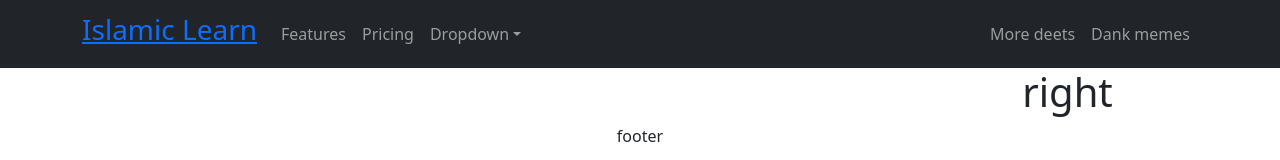
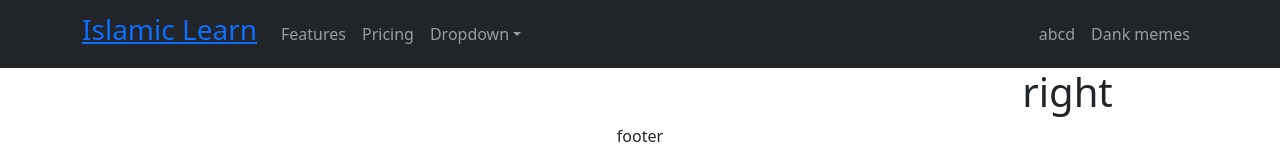
Before and after one commit to arifulsinbad/islamic-learn, a React (Create React App) app: page / in a window 1280 px wide. Shown: the top 160 px of the page. Built offline with nearby package versions, Linux system fonts and the light colour scheme.

Commit message:
commit 7

```diff
--- a/src/AuthProvider/AuthProvider.js
+++ b/src/AuthProvider/AuthProvider.js
@@ -1,10 +1,13 @@
-import React from 'react';
-
-const AuthProvider = () => {
+import React, { Children } from 'react';
+import { createContext } from 'react';
+export const AuthContext = createContext()
+const AuthProvider = ({children}) => {
+ const user = {displayName: 'abcd'}
+ const authInfo = {user}
  return (
-  <div>
-
-  </div>
+  <AuthContext.Provider value={authInfo}>
+   {children}
+  </AuthContext.Provider>
  );
 };
 
--- a/src/Header/Header.js
+++ b/src/Header/Header.js
@@ -1,10 +1,13 @@
 import React from 'react';
+import { useContext } from 'react';
 import Container from 'react-bootstrap/Container';
 import Nav from 'react-bootstrap/Nav';
 import Navbar from 'react-bootstrap/Navbar';
 import NavDropdown from 'react-bootstrap/NavDropdown';
 import { Link } from 'react-router-dom';
+import { AuthContext } from '../AuthProvider/AuthProvider';
 const Header = () => {
+ const {user} = useContext(AuthContext)
  return (
   <div>
     <Navbar collapseOnSelect expand="lg" bg="dark" variant="dark">
@@ -28,7 +31,7 @@
             </NavDropdown>
           </Nav>
           <Nav>
-            <Nav.Link href="#deets">More deets</Nav.Link>
+            <Nav.Link href="#deets">{user?.displayName}</Nav.Link>
             <Nav.Link eventKey={2} href="#memes">
               Dank memes
             </Nav.Link>
--- a/src/index.js
+++ b/src/index.js
@@ -4,11 +4,14 @@
 import App from './App';
 import reportWebVitals from './reportWebVitals';
 import 'bootstrap/dist/css/bootstrap.min.css';
+import AuthProvider from './AuthProvider/AuthProvider';
 
 const root = ReactDOM.createRoot(document.getElementById('root'));
 root.render(
   <React.StrictMode>
-    <App />
+   <AuthProvider>
+   <App />
+   </AuthProvider>
   </React.StrictMode>
 );
 
```
